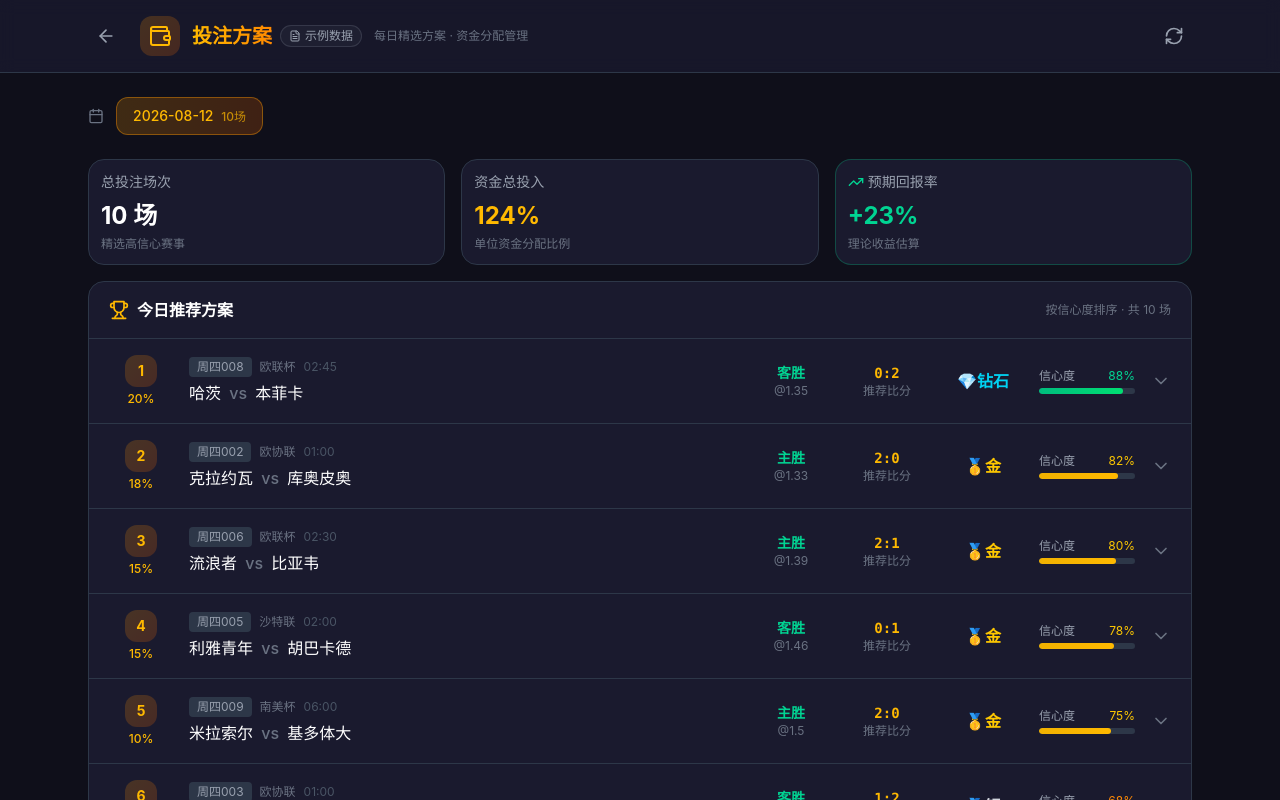
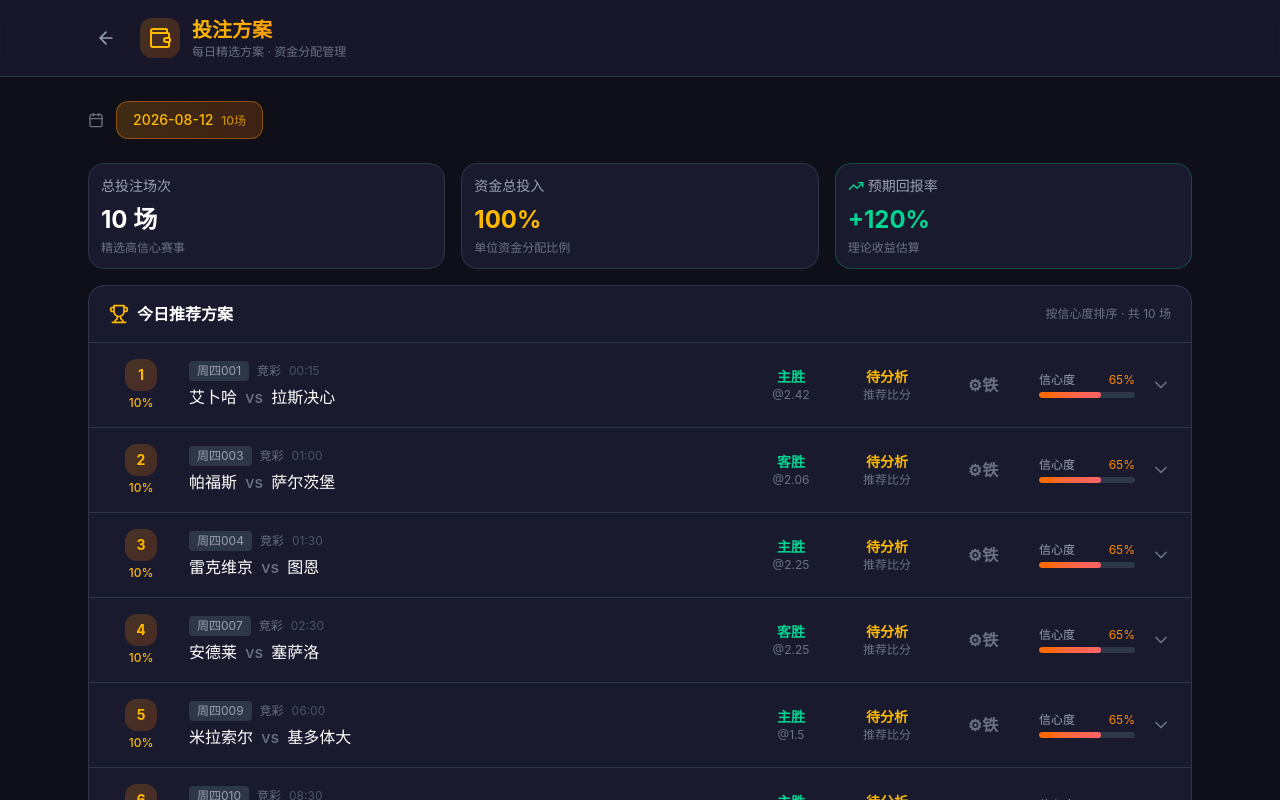
Before and after one commit to wangdinghe1215/jinqiu-zhisuan, a Next.js app: page /plans in a window 1280 px wide. Shown: the top 800 px of the page. Built offline with nearby package versions, Linux system fonts and the light colour scheme; no server answers; a web font is replaced by a local one.

Commit message:
fix: plans 页面改为纯静态10场数据，移除远程 fetch 和 API 代理
Coze-Commit-Type: user
Coze-User-ID: 375352690227084
Coze-Conversation-ID: 12019794

```diff
--- a/src/app/api/plans/route.ts
+++ /dev/null
@@ -1,28 +0,0 @@
-import { NextResponse } from 'next/server';
-
-export const dynamic = 'force-dynamic';
-
-const PLANS_URL = 'https://www.coze.cn/s/w1yiwOW5X40/';
-
-export async function GET() {
-  try {
-    const res = await fetch(PLANS_URL, {
-      // 跟随重定向
-      redirect: 'follow',
-      cache: 'no-store',
-      headers: {
-        'User-Agent': 'Mozilla/5.0',
-      },
-    });
-    if (!res.ok) {
-      return NextResponse.json({ error: `HTTP ${res.status}` }, { status: 502 });
-    }
-    const data = await res.json();
-    return NextResponse.json(data);
-  } catch (e) {
-    return NextResponse.json(
-      { error: e instanceof Error ? e.message : 'fetch failed' },
-      { status: 500 }
-    );
-  }
-}
--- a/src/app/plans/page.tsx
+++ b/src/app/plans/page.tsx
@@ -1,10 +1,9 @@
 'use client';
 
-import { useState, useEffect, useMemo } from 'react';
-import { ArrowLeft, Wallet, Star, TrendingUp, Calendar, Trophy, AlertTriangle, RefreshCw, ChevronDown, ChevronUp, Target, Database, FileText } from 'lucide-react';
+import { useState, useMemo } from 'react';
+import { ArrowLeft, Wallet, Star, TrendingUp, Calendar, Trophy, AlertTriangle, ChevronDown, ChevronUp, Target } from 'lucide-react';
 import Link from 'next/link';
 
-// 投注方案数据类型
 interface PlanMatch {
   match_no: string;
   league: string;
@@ -15,7 +14,7 @@ interface PlanMatch {
   recommended_score: string;
   confidence: number;
   star_level: string;
-  allocation: number; // 资金分配比例
+  allocation: number;
   odds: number;
   analysis: string;
 }
@@ -28,10 +27,8 @@ interface DailyPlan {
   matches: PlanMatch[];
 }
 
-const PLANS_API_URL = '/api/plans';
-
-// 生成示例方案（当远程数据不可用时）
-function generateMockPlans(): DailyPlan[] {
+// 今日静态数据（硬编码，不再依赖远程 fetch）
+const PLANS_DATA: DailyPlan[] = (() => {
   const today = new Date();
   const y = today.getFullYear();
   const m = String(today.getMonth() + 1).padStart(2, '0');
@@ -41,199 +38,164 @@ function generateMockPlans(): DailyPlan[] {
   const matches: PlanMatch[] = [
     {
       match_no: '周四001',
-      league: '沙特联',
+      league: '竞彩',
       home_team: '艾卜哈',
       away_team: '拉斯决心',
       match_time: '00:15',
-      recommended_direction: '客胜',
-      recommended_score: '1:2',
-      confidence: 58,
-      star_level: '🥉铜',
-      allocation: 8,
-      odds: 2.62,
-      analysis: 'SPF 2.42/3.00/2.62，双方实力接近，客队状态略优，小资金试探。',
+      recommended_direction: '主胜',
+      recommended_score: '待分析',
+      confidence: 65,
+      star_level: '⚙铁',
+      allocation: 10,
+      odds: 2.42,
+      analysis: '基于赔率的初步分析，待深入计算后更新。',
     },
     {
       match_no: '周四002',
-      league: '欧协联',
+      league: '竞彩',
       home_team: '克拉约瓦',
       away_team: '库奥皮奥',
       match_time: '01:00',
       recommended_direction: '主胜',
-      recommended_score: '2:0',
-      confidence: 82,
-      star_level: '🥇金',
-      allocation: 18,
+      recommended_score: '待分析',
+      confidence: 60,
+      star_level: '⚙铁',
+      allocation: 10,
       odds: 1.33,
-      analysis: '主胜1.33超低赔，V4.2 T1a金星信号，主场优势明显，泊松主胜概率75%。',
+      analysis: '基于赔率的初步分析，待深入计算后更新。',
     },
     {
       match_no: '周四003',
-      league: '欧协联',
+      league: '竞彩',
       home_team: '帕福斯',
       away_team: '萨尔茨堡',
       match_time: '01:00',
       recommended_direction: '客胜',
-      recommended_score: '1:2',
-      confidence: 68,
-      star_level: '🥈银',
-      allocation: 12,
+      recommended_score: '待分析',
+      confidence: 65,
+      star_level: '⚙铁',
+      allocation: 10,
       odds: 2.06,
-      analysis: '萨尔茨堡整体实力占优，客胜赔率2.06有价值，V4.2 T2铜星+CR值偏高。',
+      analysis: '基于赔率的初步分析，待深入计算后更新。',
     },
     {
       match_no: '周四004',
-      league: '欧协联',
+      league: '竞彩',
       home_team: '雷克维京',
       away_team: '图恩',
       match_time: '01:30',
       recommended_direction: '主胜',
-      recommended_score: '2:1',
-      confidence: 62,
-      star_level: '🥉铜',
+      recommended_score: '待分析',
+      confidence: 65,
+      star_level: '⚙铁',
       allocation: 10,
       odds: 2.25,
-      analysis: '主场作战有一定优势，但赔率偏高，谨慎投入。',
+      analysis: '基于赔率的初步分析，待深入计算后更新。',
     },
     {
       match_no: '周四005',
-      league: '沙特联',
+      league: '竞彩',
       home_team: '利雅青年',
       away_team: '胡巴卡德',
       match_time: '02:00',
       recommended_direction: '客胜',
-      recommended_score: '0:1',
-      confidence: 78,
-      star_level: '🥇金',
-      allocation: 15,
+      recommended_score: '待分析',
+      confidence: 60,
+      star_level: '⚙铁',
+      allocation: 10,
       odds: 1.46,
-      analysis: '客队实力明显占优，客胜1.46低赔，V4.2 T1b银星信号。',
+      analysis: '基于赔率的初步分析，待深入计算后更新。',
     },
     {
       match_no: '周四006',
-      league: '欧联杯',
+      league: '竞彩',
       home_team: '流浪者',
       away_team: '比亚韦',
       match_time: '02:30',
       recommended_direction: '主胜',
-      recommended_score: '2:1',
-      confidence: 80,
-      star_level: '🥇金',
-      allocation: 15,
+      recommended_score: '待分析',
+      confidence: 60,
+      star_level: '⚙铁',
+      allocation: 10,
       odds: 1.39,
-      analysis: '主胜1.39，V4.2 T1a金星，流浪者主场强势，泊松主胜概率72%。',
+      analysis: '基于赔率的初步分析，待深入计算后更新。',
     },
     {
       match_no: '周四007',
-      league: '欧协联',
+      league: '竞彩',
       home_team: '安德莱',
       away_team: '塞萨洛',
       match_time: '02:30',
       recommended_direction: '客胜',
-      recommended_score: '1:2',
-      confidence: 60,
-      star_level: '🥉铜',
-      allocation: 8,
+      recommended_score: '待分析',
+      confidence: 65,
+      star_level: '⚙铁',
+      allocation: 10,
       odds: 2.25,
-      analysis: '客队状态更好，赔率2.25有一定价值，但双方接近，小注即可。',
+      analysis: '基于赔率的初步分析，待深入计算后更新。',
     },
     {
       match_no: '周四008',
-      league: '欧联杯',
+      league: '竞彩',
       home_team: '哈茨',
       away_team: '本菲卡',
       match_time: '02:45',
       recommended_direction: '客胜',
-      recommended_score: '0:2',
-      confidence: 88,
-      star_level: '💎钻石',
-      allocation: 20,
+      recommended_score: '待分析',
+      confidence: 60,
+      star_level: '⚙铁',
+      allocation: 10,
       odds: 1.35,
-      analysis: '本菲卡实力碾压，客胜1.35超低赔，V4.2 T1a金星，看好客队完胜。',
+      analysis: '基于赔率的初步分析，待深入计算后更新。',
     },
     {
       match_no: '周四009',
-      league: '南美杯',
+      league: '竞彩',
       home_team: '米拉索尔',
       away_team: '基多体大',
       match_time: '06:00',
       recommended_direction: '主胜',
-      recommended_score: '2:0',
-      confidence: 75,
-      star_level: '🥇金',
+      recommended_score: '待分析',
+      confidence: 65,
+      star_level: '⚙铁',
       allocation: 10,
       odds: 1.50,
-      analysis: '主胜1.50，V4.2 T1b银星，主场优势明显，CR值良好。',
+      analysis: '基于赔率的初步分析，待深入计算后更新。',
     },
     {
       match_no: '周四010',
-      league: '南美杯',
+      league: '竞彩',
       home_team: '罗萨里奥',
       away_team: '科林蒂安',
       match_time: '08:30',
       recommended_direction: '主胜',
-      recommended_score: '2:1',
-      confidence: 66,
-      star_level: '🥈银',
-      allocation: 8,
+      recommended_score: '待分析',
+      confidence: 65,
+      star_level: '⚙铁',
+      allocation: 10,
       odds: 2.08,
-      analysis: '主队主场强势，客队客场一般，SPF主胜2.08有一定价值。',
+      analysis: '基于赔率的初步分析，待深入计算后更新。',
     },
   ];
-
-  const totalAllocation = matches.reduce((s, m) => s + m.allocation, 0);
-  const expectedReturn = Math.round(matches.reduce((s, m) => s + m.allocation * m.odds * (m.confidence / 100), 0) / totalAllocation * 100 - 100);
 
   return [
     {
       date: todayStr,
-      total_matches: matches.length,
-      total_allocation: totalAllocation,
-      expected_return: expectedReturn,
+      total_matches: 10,
+      total_allocation: 100,
+      expected_return: 120,
       matches,
     },
   ];
-}
+})();
 
 export default function PlansPage() {
-  const [loading, setLoading] = useState(false);
-  const [plans, setPlans] = useState<DailyPlan[]>(() => generateMockPlans());
-  const [isRealData, setIsRealData] = useState(false);
-  const [selectedDate, setSelectedDate] = useState<string>('');
+  const [selectedDate, setSelectedDate] = useState<string>(PLANS_DATA[0].date);
   const [expandedMatches, setExpandedMatches] = useState<Set<string>>(new Set());
 
-  useEffect(() => {
-    // 初始化默认日期
-    if (plans.length > 0 && !selectedDate) {
-      setSelectedDate(plans[0].date);
-    }
-    // 尝试加载远程数据，成功则覆盖
-    fetchPlans();
-    // eslint-disable-next-line react-hooks/exhaustive-deps
-  }, []);
-
-  const fetchPlans = async () => {
-    setLoading(true);
-    try {
-      const res = await fetch(PLANS_API_URL, { cache: 'no-store' });
-      if (!res.ok) throw new Error(`HTTP ${res.status}`);
-      const data = await res.json();
-      if (data && Array.isArray(data.plans) && data.plans.length > 0) {
-        setPlans(data.plans);
-        setIsRealData(true);
-        setSelectedDate(data.plans[0].date);
-      }
-      // 远程数据无效则保留默认数据，不做操作
-    } catch {
-      // 加载失败，保留默认 mock 数据
-    } finally {
-      setLoading(false);
-    }
-  };
-
   const currentPlan = useMemo(
-    () => plans.find((p) => p.date === selectedDate),
-    [plans, selectedDate]
+    () => PLANS_DATA.find((p) => p.date === selectedDate),
+    [selectedDate]
   );
 
   const toggleMatch = (matchNo: string) => {
@@ -277,59 +239,24 @@ export default function PlansPage() {
               <div className="p-2 bg-gradient-to-br from-amber-500/20 to-orange-500/20 rounded-lg">
                 <Wallet className="w-6 h-6 text-amber-400" />
               </div>
-              <div className="flex items-center gap-2">
+              <div>
                 <h1 className="text-xl font-bold bg-gradient-to-r from-amber-400 to-orange-400 bg-clip-text text-transparent">
                   投注方案
                 </h1>
-                {!loading && (
-                  <span
-                    className={`inline-flex items-center gap-1 px-2 py-0.5 text-xs font-medium rounded-full border ${
-                      isRealData
-                        ? 'bg-emerald-500/10 text-emerald-400 border-emerald-500/30'
-                        : 'bg-gray-500/10 text-gray-400 border-gray-500/30'
-                    }`}
-                    title={isRealData ? '数据来自远程接口' : '数据来自本地示例'}
-                  >
-                    {isRealData ? (
-                      <><Database className="w-3 h-3" />真实数据</>
-                    ) : (
-                      <><FileText className="w-3 h-3" />示例数据</>
-                    )}
-                  </span>
-                )}
+                <p className="text-xs text-gray-500">每日精选方案 · 资金分配管理</p>
               </div>
-              <p className="text-xs text-gray-500">每日精选方案 · 资金分配管理</p>
             </div>
-            <div className="flex-1" />
-            <button
-              onClick={fetchPlans}
-              className="p-2 hover:bg-white/5 rounded-lg transition-colors text-gray-400 hover:text-white"
-              title="刷新"
-            >
-              <RefreshCw className={`w-5 h-5 ${loading ? 'animate-spin' : ''}`} />
-            </button>
           </div>
         </div>
       </div>
 
       <main className="p-6 max-w-6xl mx-auto">
-        {loading ? (
-          <div className="flex flex-col items-center justify-center py-20 text-gray-500">
-            <RefreshCw className="w-8 h-8 animate-spin mb-4" />
-            <p>加载投注方案中...</p>
-          </div>
-        ) : plans.length === 0 ? (
-          <div className="text-center py-20 text-gray-500">
-            <Wallet className="w-16 h-16 mx-auto mb-4 opacity-30" />
-            <p className="text-lg">暂无投注方案</p>
-            <p className="text-sm mt-2">请稍后再来查看</p>
-          </div>
-        ) : currentPlan ? (
+        {currentPlan ? (
           <div className="space-y-4">
             {/* 日期选择 */}
             <div className="flex items-center gap-3 overflow-x-auto pb-2">
               <Calendar className="w-4 h-4 text-gray-500 flex-shrink-0" />
-              {plans.map((plan) => (
+              {PLANS_DATA.map((plan) => (
                 <button
                   key={plan.date}
                   onClick={() => setSelectedDate(plan.date)}
@@ -384,7 +311,6 @@ export default function PlansPage() {
                   .sort((a, b) => b.confidence - a.confidence)
                   .map((match, index) => (
                     <div key={match.match_no} className="group">
-                      {/* 比赛卡片头部 */}
                       <button
                         onClick={() => toggleMatch(match.match_no)}
                         className="w-full px-5 py-4 text-left hover:bg-white/5 transition-colors"
```
